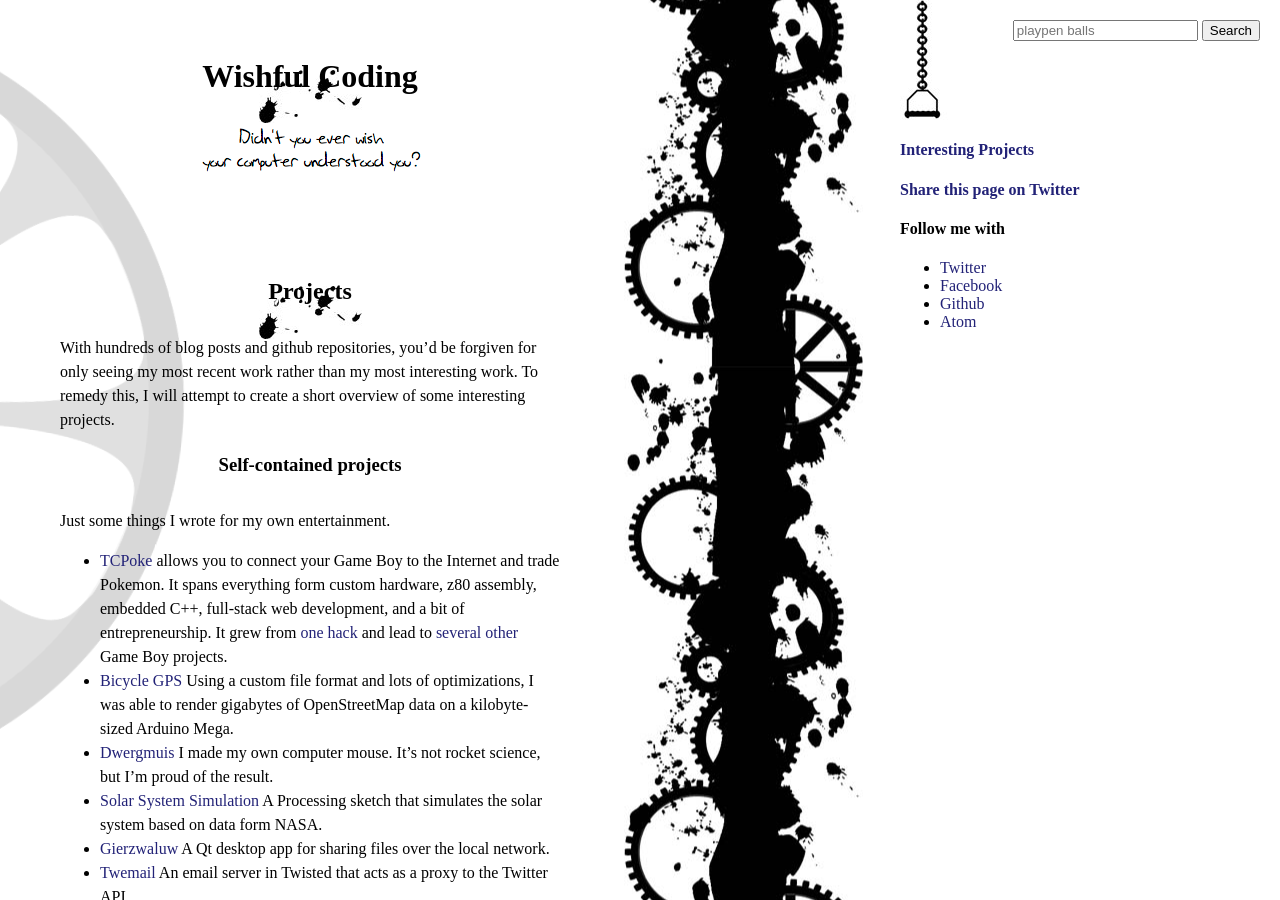
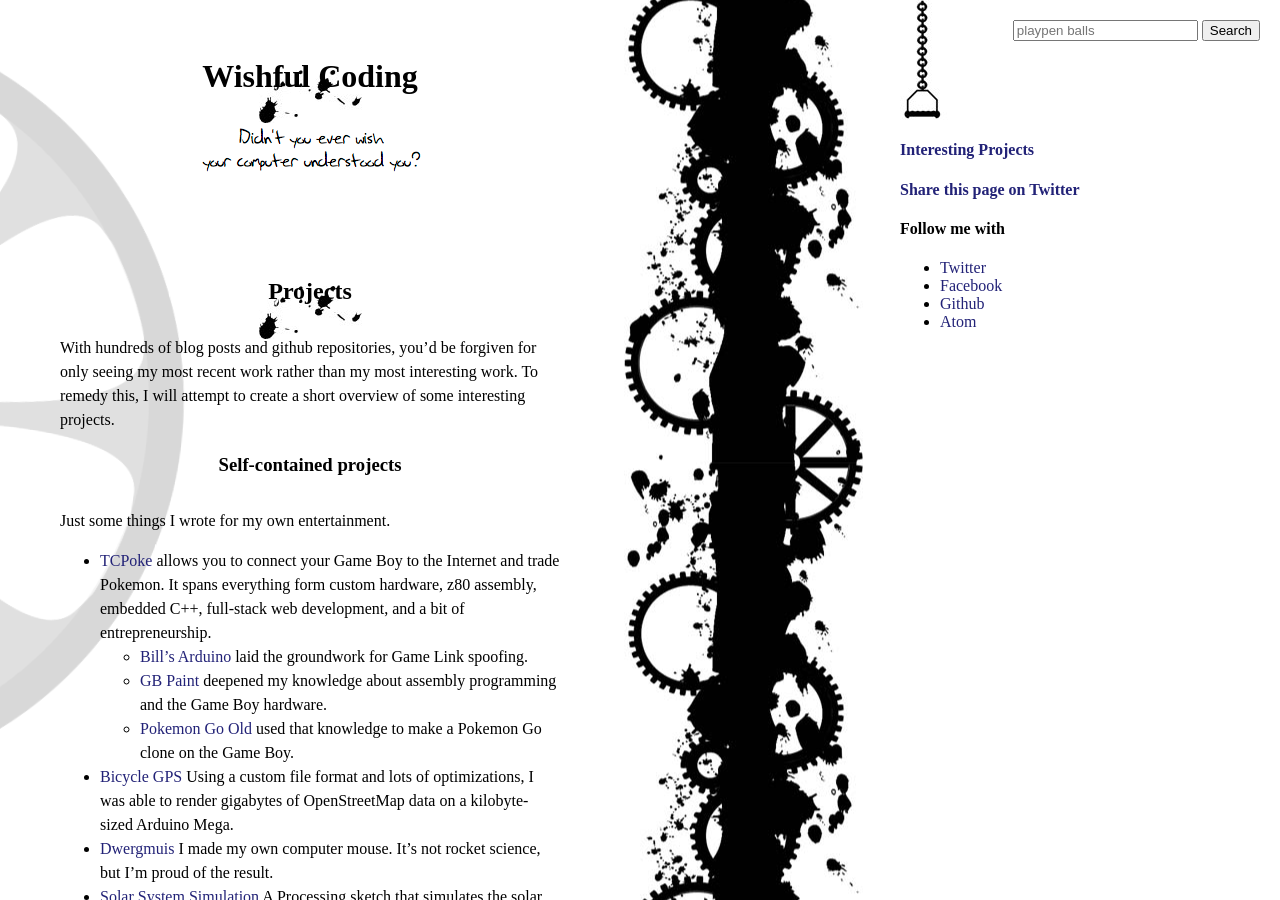
Before and after one commit to pepijndevos/pepijndevos.github.com, a Jekyll site: the page built from projects.md, in a window 1280 px wide and 900 px high. Built offline with Jekyll 4.4.1, drawn with Linux system fonts in a browser that asks for light colours; some web fonts are replaced.

Commit message:
prrestructure game boy hacks

```diff
--- a/projects.md
+++ b/projects.md
@@ -9,7 +9,10 @@ With hundreds of blog posts and github repositories, you'd be forgiven for only
 
 Just some things I wrote for my own entertainment.
 
- * [TCPoke](/TCPoke/) allows you to connect your Game Boy to the Internet and trade Pokemon. It spans everything form custom hardware, z80 assembly, embedded C++, full-stack web development, and a bit of entrepreneurship. It grew from [one hack](/2015/02/13/catch-em-all.html) and lead to [several other](/2016/08/29/pokemon-go-old.html) Game Boy projects.
+ * [TCPoke](/TCPoke/) allows you to connect your Game Boy to the Internet and trade Pokemon. It spans everything form custom hardware, z80 assembly, embedded C++, full-stack web development, and a bit of entrepreneurship.
+      * [Bill's Arduino](/2015/02/13/catch-em-all.html) laid the groundwork for Game Link spoofing.
+      * [GB Paint](/2016/08/09/game-boy-paint.html) deepened my knowledge about assembly programming and the Game Boy hardware.
+      * [Pokemon Go Old](/2016/08/29/pokemon-go-old.html) used that knowledge to make a Pokemon Go clone on the Game Boy.
  * [Bicycle GPS](/2014/11/02/open-hardware-gps-navigator.html) Using a custom file format and lots of optimizations, I was able to render gigabytes of OpenStreetMap data on a kilobyte-sized Arduino Mega.
  * [Dwergmuis](https://www.flickr.com/photos/pepijndevos/sets/72157642384113763) I made my own computer mouse. It's not rocket science, but I'm proud of the result.
  * [Solar System Simulation](/2015/02/05/simulating-the-solar-system.html) A Processing sketch that simulates the solar system based on data form NASA.
```
